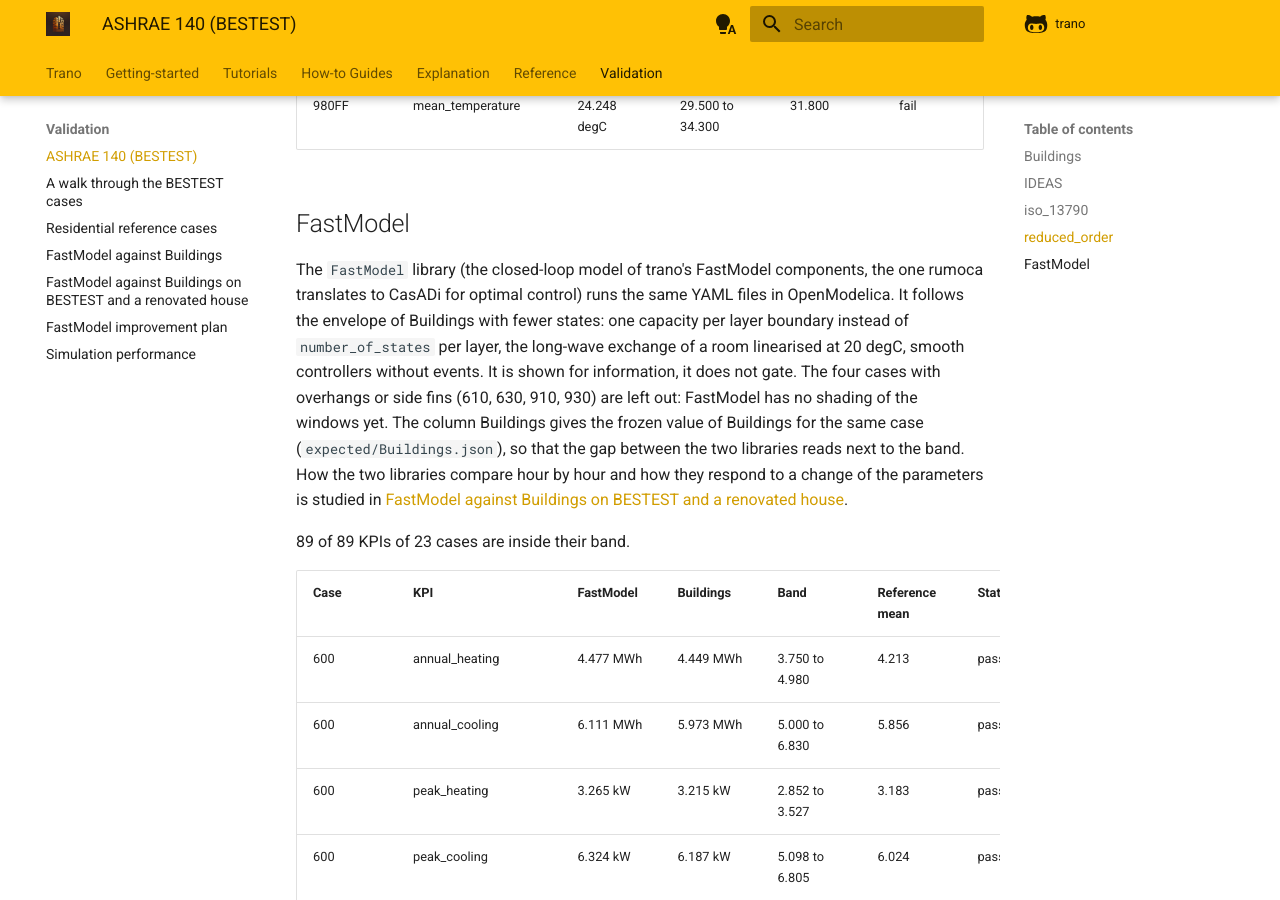
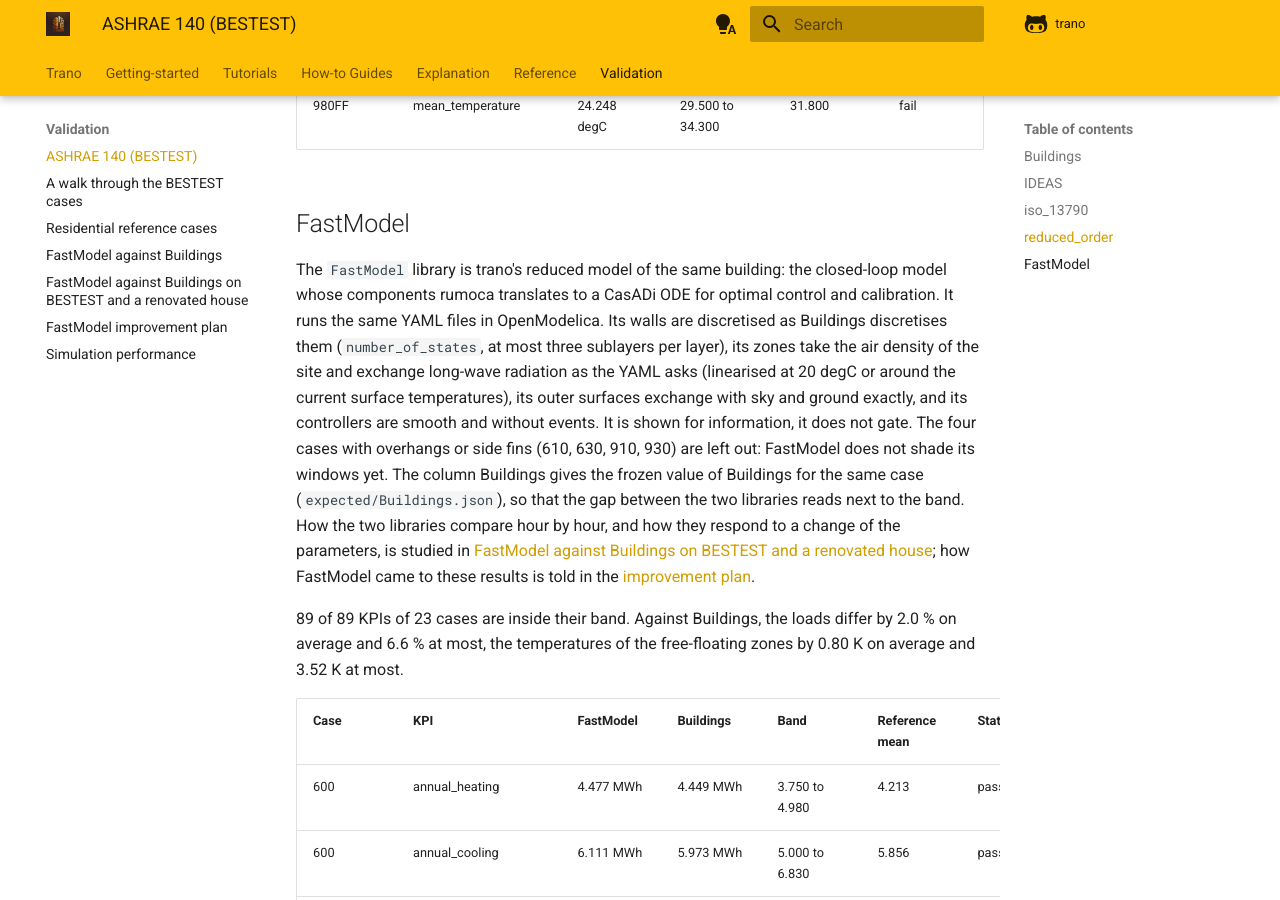
Before and after one commit to andoludo/trano, an MkDocs documentation site: the page built from docs/validation/bestest.md, in a window 1280 px wide and 900 px high, scrolled down 23600 px. Built offline with MkDocs 1.6.1 and Material for MkDocs 9.7.7, drawn with Linux system fonts in a browser that asks for light colours; comment, search, counter and statistics services are not loaded.

Commit message:
BESTEST page: the FastModel section describes the current library and its gaps to Buildings [study]
The section states what FastModel models now (discretised walls, site air density, long-wave exchange as
the YAML asks, exact sky exchange) and the mean and largest gaps of its loads and free-floating
temperatures to Buildings, computed from the results: 89 of 89 KPIs of 23 cases inside their band, loads
within 2.0 % on average. The study runs again on the final library (the tag of this commit).

Co-Authored-By: Claude Opus 5.5 <noreply@anthropic.com>
Claude-Session: https://claude.ai/code/session_01AxNK5XGSLybqEFSBZZysc8

```diff
--- a/docs/validation/bestest.md
+++ b/docs/validation/bestest.md
@@ -375,17 +375,20 @@ compare.
 
 ## FastModel
 
-The `FastModel` library (the closed-loop model of trano's FastModel components, the one rumoca translates to
-CasADi for optimal control) runs the same YAML files in OpenModelica. It follows the envelope of Buildings with fewer
-states: one capacity per layer boundary instead of `number_of_states` per layer, the long-wave exchange of a room
-linearised at 20 degC, smooth controllers without events. It is shown for information, it does not gate. The four
-cases with overhangs or side fins (610, 630, 910, 930) are left out: FastModel has no shading of the windows yet. The
-column Buildings gives the frozen value of Buildings for the same case (`expected/Buildings.json`), so that the gap
-between the two libraries reads next to the band. How the two libraries compare hour by hour and how they respond to a
-change of the parameters is studied in [FastModel against Buildings on BESTEST and a renovated
-house](fast_model_study.md).
+The `FastModel` library is trano's reduced model of the same building: the closed-loop model whose components
+rumoca translates to a CasADi ODE for optimal control and calibration. It runs the same YAML files in OpenModelica.
+Its walls are discretised as Buildings discretises them (`number_of_states`, at most three sublayers per layer), its
+zones take the air density of the site and exchange long-wave radiation as the YAML asks (linearised at 20 degC or
+around the current surface temperatures), its outer surfaces exchange with sky and ground exactly, and its controllers
+are smooth and without events. It is shown for information, it does not gate. The four cases with overhangs or side
+fins (610, 630, 910, 930) are left out: FastModel does not shade its windows yet. The column Buildings gives the
+frozen value of Buildings for the same case (`expected/Buildings.json`), so that the gap between the two libraries
+reads next to the band. How the two libraries compare hour by hour, and how they respond to a change of the
+parameters, is studied in [FastModel against Buildings on BESTEST and a renovated house](fast_model_study.md); how
+FastModel came to these results is told in the [improvement plan](fast_model_improvement_plan.md).
 
 89 of 89 KPIs of 23 cases are inside their band.
+Against Buildings, the loads differ by 2.0 % on average and 6.6 % at most, the temperatures of the free-floating zones by 0.80 K on average and 3.52 K at most.
 
 | Case | KPI | FastModel | Buildings | Band | Reference mean | Status |
 |---|---|---|---|---|---|---|
```
Also changed, not shown: validation/fast_model/README.md (+5 -2 lines), 1 other file.
